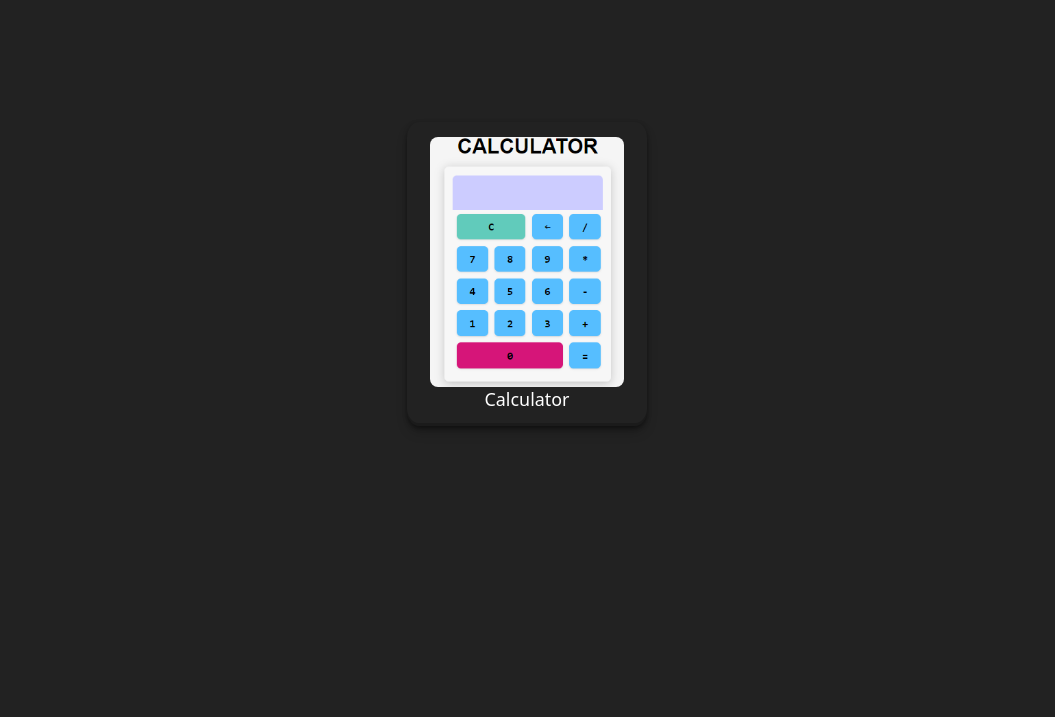
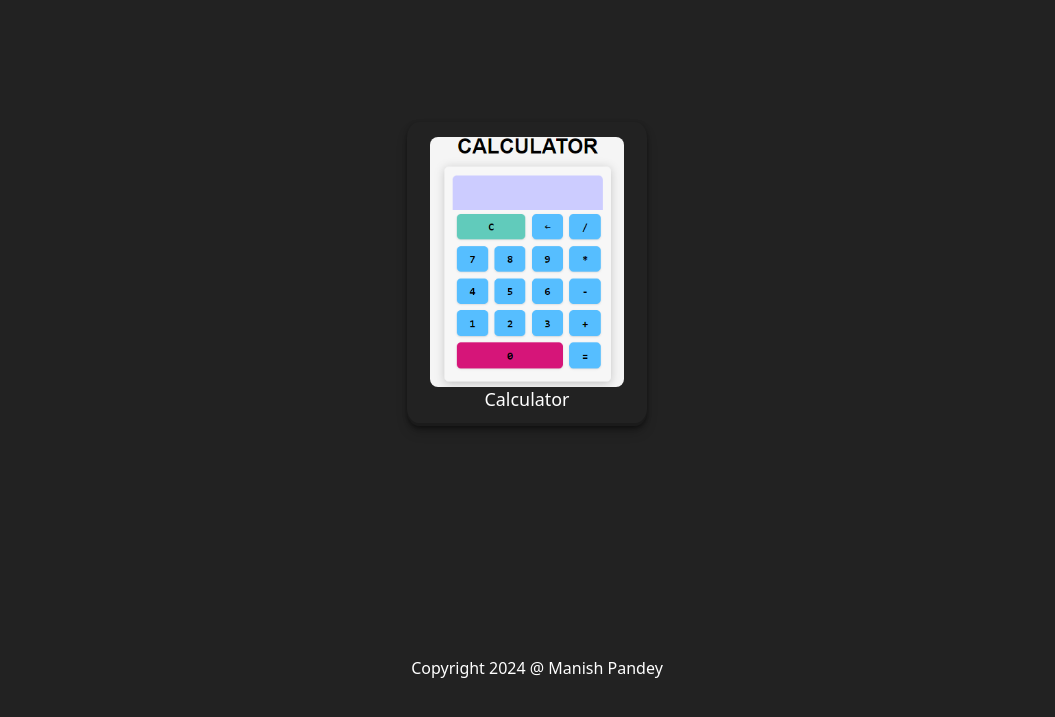
Before and after one commit to manishpandey68/Personal-Website, a plain HTML site: page projects.html in a window 1280 px wide. Shown: the part 95-812 px from the top of the page, without its empty margins (113-1168 px from the left). Drawn offline with Linux system fonts and the light colour scheme.

Commit message:
added footer

```diff
--- a/projects.html
+++ b/projects.html
@@ -31,6 +31,9 @@
             </figure>
         </div>
     </div>
+    <footer>
+        <p>Copyright 2024 @ Manish Pandey</p>
+    </footer>
 </body>
 
 </html>
```
